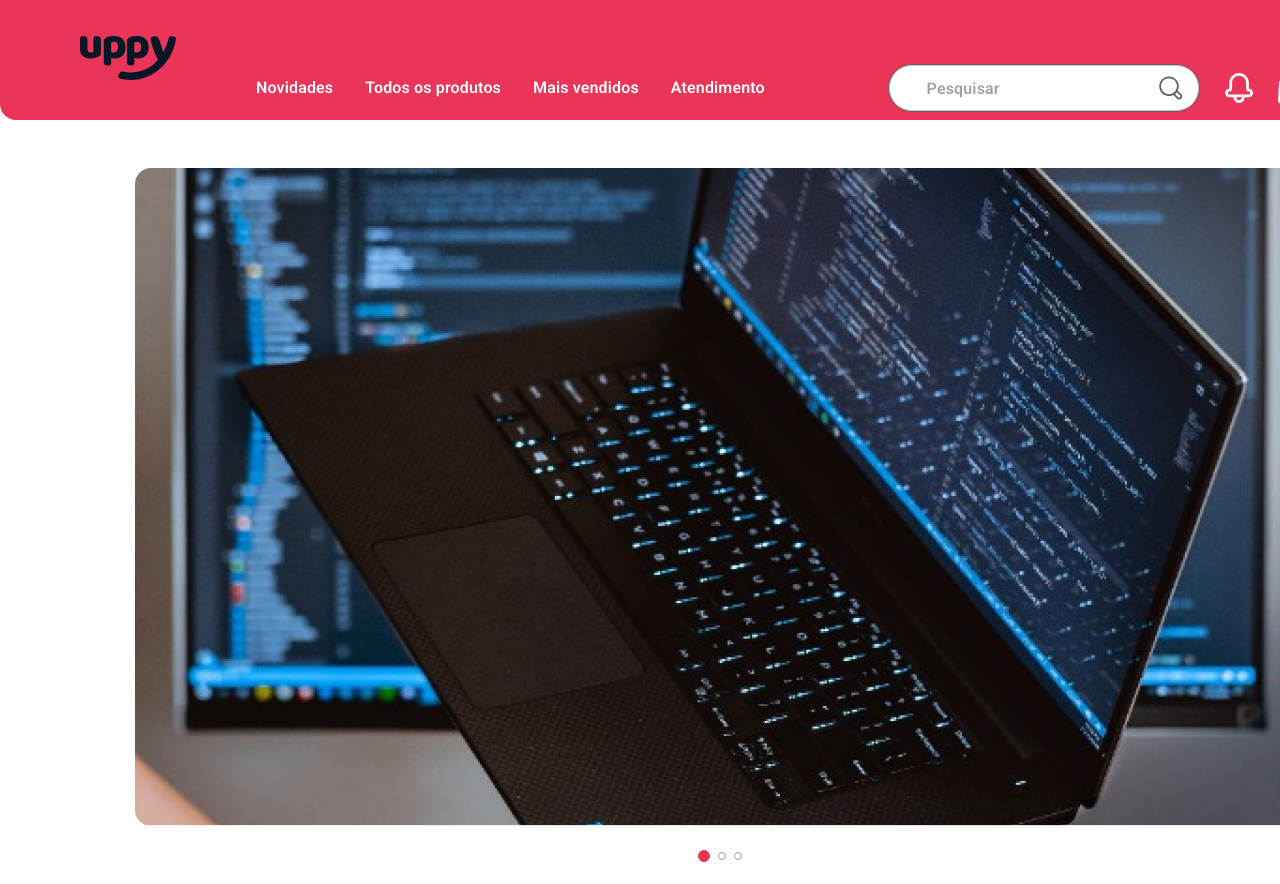
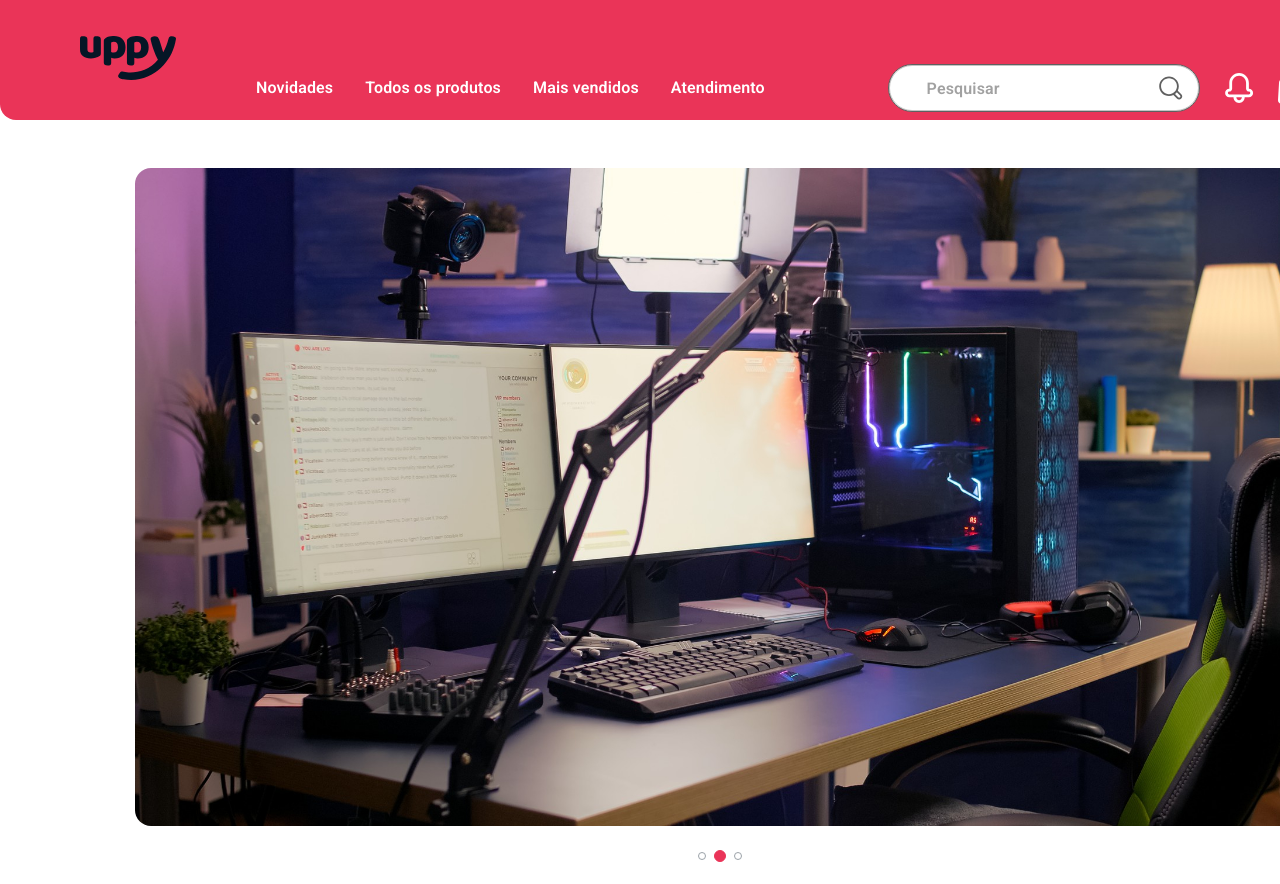
Before and after one commit to TheRealsz/e-commerce, a React (Vite) app: page / in a window 1280 px wide. Shown: the top 884 px of the page. Built offline with nearby package versions, Linux system fonts and the light colour scheme.

Commit message:
:sparkles: feat: Favoritar produto realizado

```diff
--- a/src/components/Carousels/Carousel.tsx
+++ b/src/components/Carousels/Carousel.tsx
@@ -1,7 +1,7 @@
 import Banner from "../../assets/frame.png"
 import SetupFull from "../../assets/setup_full.jpg"
 import Setup from "../../assets/setup.jpg"
-import { useState } from "react"
+import { useEffect, useState } from "react"
 
 // Use React Material UI Carousel
 
@@ -12,6 +12,14 @@ const Carousel = () => {
     const goToSlide = (index : number) => {
         setCurrentIndex(index)
     }
+
+    useEffect(() => {
+        const interval = setInterval(() => {
+          setCurrentIndex((currentIndex + 1) % slides.length);
+        }, 5000);
+
+        return () => clearInterval(interval);
+      }, [currentIndex]);
 
     return (
         <div className="flex w-main flex-col items-start gap-10">
--- a/src/components/productCard/CardProducts.tsx
+++ b/src/components/productCard/CardProducts.tsx
@@ -1,6 +1,8 @@
 import { Card, CardContent, CardMedia, Typography } from "@mui/material"
 import { useNavigate } from "react-router-dom"
-import fav from '../../assets/icons/fav.svg'
+import unfav from '../../assets/icons/unfav.svg'
+import fav from '../../assets/icons/fav.png'
+import { useState } from "react"
 
 interface ICardProducts {
     img: string,
@@ -13,9 +15,20 @@ interface ICardProducts {
 
 const CardProducts = (props: ICardProducts) => {
     const navigate = useNavigate()
+    const [isFavorited, setIsFavorited] = useState(false);
+
+    const toggleFavorite = () => {
+        setIsFavorited(!isFavorited);
+    };
+
+
+    const handleStopPropagation = (e: MouseEvent<HTMLFormElement>) => {
+        e.stopPropagation()
+        toggleFavorite()
+    }
 
     return (
-        <Card className="flex pb-0 flex-col items-center gap-3 relative hover:scale-105 transition-all cursor-pointer" sx={{ boxShadow: "none" }} onClick={() => navigate(`/product/${props.id}`)}>
+        <Card className="flex pb-0 flex-col items-center gap-3 relative  cursor-pointer" sx={{ boxShadow: "none" }} onClick={() => navigate(`/product/${props.id}`)}>
             <CardMedia
                 component="img"
                 className="fle flex-col justify-center items-center shrink-0 rounded-2xl bg-cover bg-no-repeat"
@@ -29,9 +42,17 @@ const CardProducts = (props: ICardProducts) => {
                 }}
                 image={`${props.img}`}
             />
-            <div className="absolute right-0">
-                <img src={fav} alt="Favoritar" />
-            </div>
+            {
+                isFavorited
+                    ?
+                    <div className="absolute right-4 top-4">
+                        <img src={fav} alt="Desfavoritar" className="w-7 h-7" onClick={handleStopPropagation} />
+                    </div>
+                    :
+                    <div className="absolute right-0">
+                        <img src={unfav} alt="Favoritar" onClick={handleStopPropagation} />
+                    </div>
+            }
             <CardContent
                 className="flex flex-col items-center gap-2 self-stretch"
                 sx={{
--- a/src/data/mock.json
+++ b/src/data/mock.json
@@ -55,7 +55,7 @@
     },
     {
       "id": 6,
-      "imgPath": ["/src/assets/Pc2.png", "/src/assets/imageDesktop.png", "/src/assets/Xbox.png"],
+      "imgPath": ["/src/assets/Pc2.png", "/src/assets/setup_full.jpg", "/src/assets/Xbox.png"],
       "name": "Computador gamer",
       "price": "5.550,00",
       "installment": "12x de R$470,00",
--- a/src/pages/Product.tsx
+++ b/src/pages/Product.tsx
@@ -15,7 +15,6 @@ import jsonData from "../data/mock.json"
 import ModalImage from "../components/Modal/ModalImage"
 
 
-// Ver o que da pra componentizar
 
 const Product = () => {
     const navigate = useNavigate()
@@ -36,7 +35,7 @@ const Product = () => {
             <div className="w-full flex flex-col justify-center items-center gap-12">
                 <Navbar />
                 <div className="w-main flex flex-col items-start gap-6">
-                    <ModalImage open={open} setOpen={setOpen} imgArray={imgArray} currentIndex={currentIndex} setCurrentIndex={setCurrentIndex}/>
+                    <ModalImage open={open} setOpen={setOpen} imgArray={imgArray} currentIndex={currentIndex} setCurrentIndex={setCurrentIndex} />
                     <div className="flex py-2 px-0 items-center gap-4 cursor-pointer" onClick={() => navigate("/")}>
                         <div className="flex w-6 justify-between items-center">
                             <img src={back} alt="Voltar" />
@@ -48,10 +47,10 @@ const Product = () => {
                             <div className="flex flex-col justify-center items-center gap-4">
                                 <div className="flex w-168 justify-between items-center">
                                     <img src={left} alt="" />
-                                    <div className="flex w-142 h-142 justify-end items-end shrink-0 rounded-2xl opacity-80 relative">
+                                    <div className="flex w-142 h-142 justify-end items-end shrink-0 rounded-2xl relative">
                                         <img src={`${imgArray[0]}`} className="object-cover rounded-2xl w-full h-full " />
                                         <div className="shrink-0 absolute bottom-6 right-6 cursor-pointer hover:scale-110 transition-all" onClick={() => setOpen(true)}>
-                                            <img src={expand} alt="Expandir"/>
+                                            <img src={expand} alt="Expandir" />
                                         </div>
                                     </div>
                                     <img src={right} alt="" />
```
Also changed, not shown: src/assets/icons/fav.png (added), src/assets/icons/unfav.svg.
